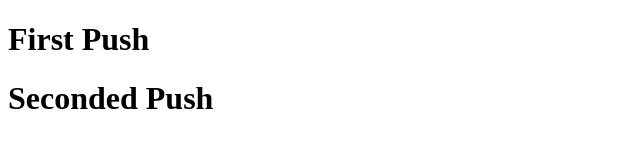
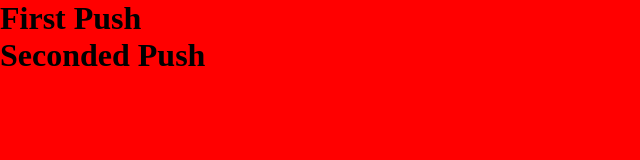
Before and after one commit to Talish43/VSRepository, a plain HTML site: page index.html in a window 1280 px wide. Shown: the whole page, without its empty margins (0-640 px from the left). Drawn offline with Linux system fonts and the light colour scheme.

Commit message:
2nd push

```diff
--- a/index.html
+++ b/index.html
@@ -4,7 +4,16 @@
     <meta charset="UTF-8">
     <meta http-equiv="X-UA-Compatible" content="IE=edge">
     <meta name="viewport" content="width=device-width, initial-scale=1.0">
-    <title>Document</title>
+    <title>GitHub Push Test</title>
+    <style>
+        *{
+            padding: 0;
+            margin: 0;
+        }
+        body{
+            background-color: red;
+        }
+    </style>
 </head>
 <body>
     <h1>First Push</h1>
```
